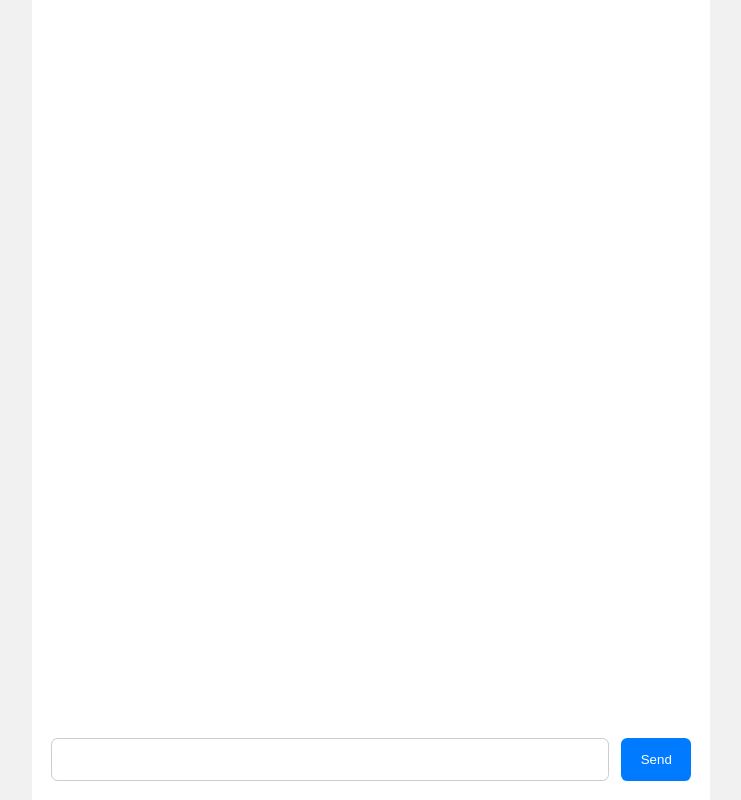
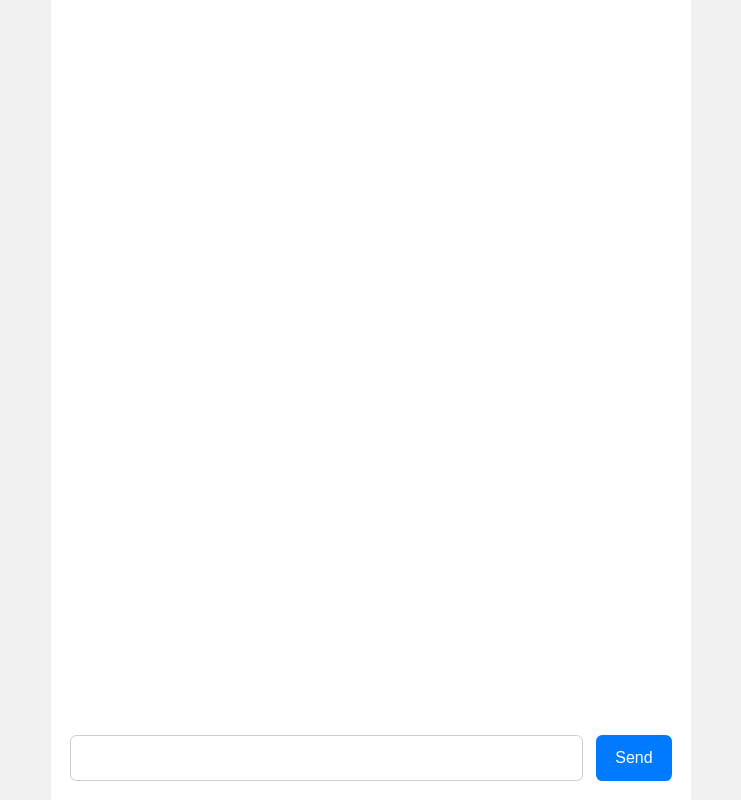
Before and after one commit to Ayaka-Igarashi/hatoberry-web, a Next.js app: page /chat in a window 1280 px wide. Shown: the whole page, without its empty margins (269-1010 px from the left). Built offline with nearby package versions, Linux system fonts and the light colour scheme.

Commit message:
fix styles

```diff
--- a/app/chat/style.css
+++ b/app/chat/style.css
@@ -4,6 +4,7 @@
   background: #f1f1f1;
   display: flex;
   flex-direction: column;
+  font-size: 1rem;
 }
 
 .messages {
@@ -42,6 +43,7 @@
   padding: 0.8rem;
   border: 1px solid #ccc;
   border-radius: 0.4rem;
+  font-size: 1rem;
 }
 
 .input-area button {
@@ -51,4 +53,5 @@
   border: none;
   border-radius: 0.4rem;
   cursor: pointer;
+  font-size: 1rem;
 }
--- a/app/globals.css
+++ b/app/globals.css
@@ -1,3 +1,7 @@
+* {
+  box-sizing: border-box;
+}
+
 html, body {
   margin: 0;
   padding: 0;
```
